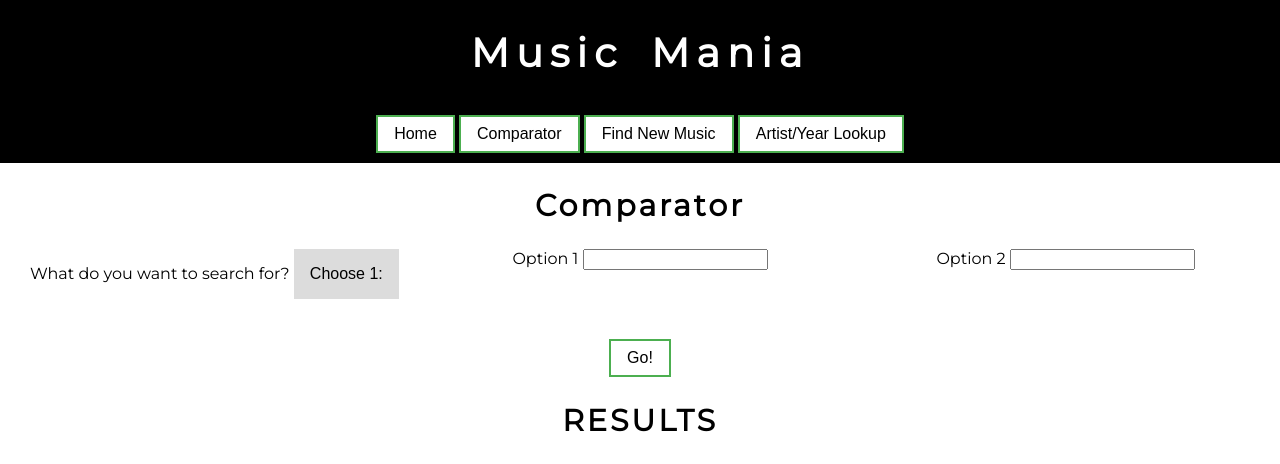
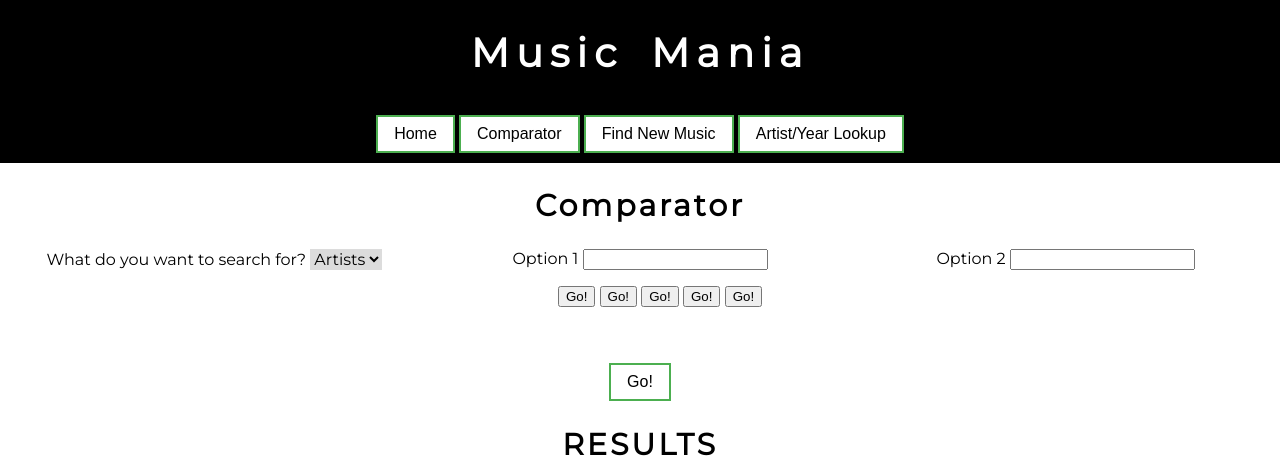
Before and after one commit to ambeimers/cs257, a Flask app: page /comparator.html in a window 1280 px wide. Shown: the top 464 px of the page. Run offline with Flask 2, Linux system fonts and the light colour scheme; parts of the project's set-up code (start-up, migrations or seed data) failed here and were passed over.

Commit message:
changed drop down options and code

```diff
--- a/webapp/static/comparator.css
+++ b/webapp/static/comparator.css
@@ -47,50 +47,14 @@ h2 {
 
 
 /* Dropdown Button */
-.dropbtn {
+select {
 	 background-color: #DCDCDC;
 	 color: Black;
- padding: 16px;
 	 font-size: 16px;
 	 border: none;
 	 cursor: pointer;
+	 font-family: 'Montserrat', sans-serif;
 }
-
-/* Dropdown button on hover & focus */
-.dropbtn:hover {
- background-color: White;
-}
-
-/* The container <div> - needed to position the dropdown content */
-.dropdown {
- position: relative;
- display: inline-block;
-}
-
-/* Dropdown Content (Hidden by Default) */
-.dropdown-content {
- display: none;
- position: absolute;
- background-color: #f1f1f1;
- min-width: 160px;
- box-shadow: 0px 8px 16px 0px rgba(0,0,0,0.2);
- z-index: 1;
-}
-
-/* Links inside the dropdown */
-.dropdown-content button {
- color: black;
- padding: 12px 16px;
- text-decoration: none;
- display: block;
-}
-
-/* Change color of dropdown links on hover */
-.dropdown-content button:hover {background-color: #ddd}
-
-/* Show the dropdown menu (use JS to add this class to the .dropdown-content container when the user clicks on the dropdown button) */
-.show {display:block;}
-
 
 #results-contents {
 	height: 80vh;
@@ -226,3 +190,5 @@ h2 {
 .column-label{
 	font-weight: bold;
 }
+
+.
--- a/webapp/templates/comparator.html
+++ b/webapp/templates/comparator.html
@@ -26,23 +26,31 @@
         <h2>Comparator</h2>
         <div id="search-contents">
 					<div>
-						<label for="dropdown">What do you want to search for?</label>
-						<div class="dropdown">
-   						<button onclick="dropdown()" class="dropbtn">Choose 1:</button>
-   							<div id="myDropdown" class="dropdown-content">
-     							<button href="#songs">Songs</button>
-     							<button href="#artists">Artists</button>
-     							<button href="#years">Years</button>
-   						  </div>
- 						</div>
+                        <label for="options">What do you want to search for?</label>
+        				<select name="options" id="options">
+        					<option value="artist">Artists</option>
+        					<option value="song">Songs</option>
+        					<option value="year">Years</option>
+        				</select>
 				  </div>
 				  <div>
-						<label for="options">Option 1</label>
-						<input id="option1_input" type="text"/>
+						<label for="options" id="option1_label">Option 1</label>
+						<input id="option1_input" type="text" list="year1"/>
+                        <datalist id="year1">
+                        </datalist>
+                        <ul id="top-options1" class="top-options">
+                            <button >Go!</button>
+                            <button >Go!</button>
+                            <button >Go!</button>
+                            <button >Go!</button>
+                            <button >Go!</button>
+                        </ul>
 				  </div>
 			  	<div>
-						<label for="options">Option 2</label>
-						<input id="option2_input" type="text"/>
+						<label for="options" id="option2_label">Option 2</label>
+						<input id="option2_input" type="text" list="year2"/>
+                        <datalist id="year2">
+                        </datalist>
 				  </div>
 			</div>
 
```
Also changed, not shown: webapp/static/comparator.js (+16 -25 lines). Lines whose indentation alone changed are shown as unchanged.
